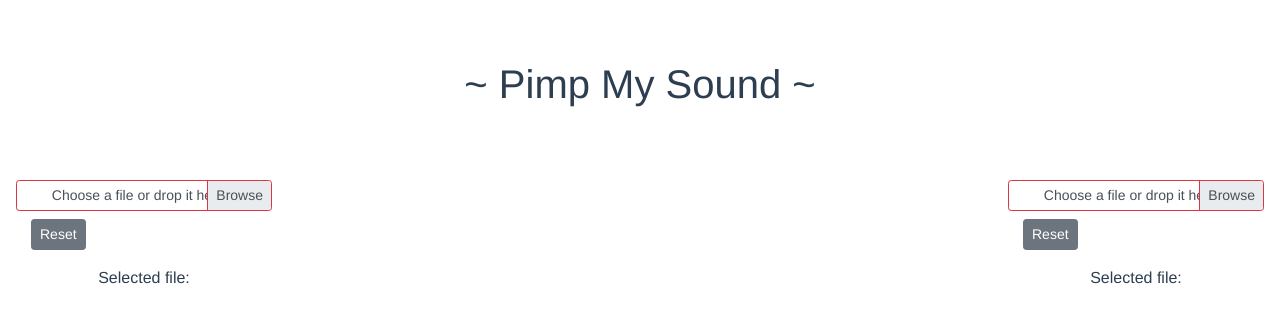
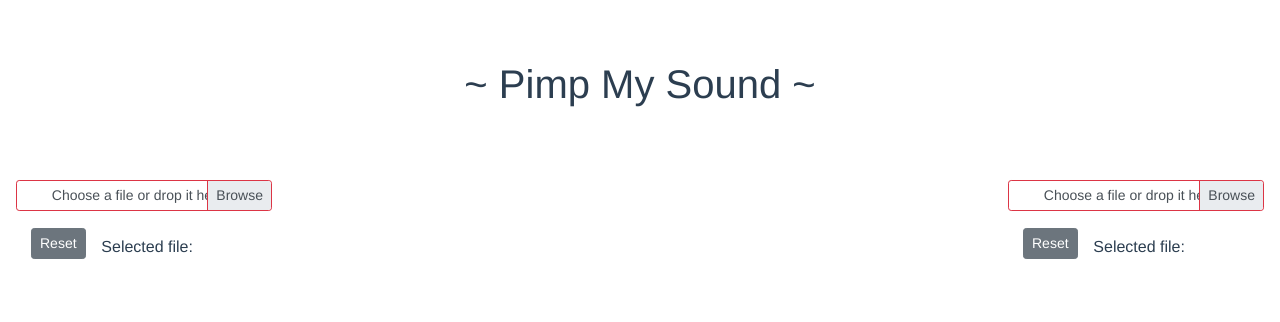
Before and after one commit to aimazeme/PimpMySound, a Vue app: page / in a window 1280 px wide. Shown: the top 322 px of the page. Built offline with nearby package versions, Linux system fonts and the light colour scheme.

Commit message:
file input fix

```diff
--- a/src/App.vue
+++ b/src/App.vue
@@ -12,21 +12,25 @@
           id="file-small" size="sm"
           accept=".wav, .mp3"
           v-model="file"
-          ref="file-input"
+          ref="file-input-l"
           :state="Boolean(file)"
           placeholder="Choose a file or drop it here..."
           drop-placeholder="Drop file here...">
         </b-form-file>
 
+        <b-form inline>
         <b-col lg="4" class="pb-2">
           <b-button
             size="sm"
-            @click="clearFiles()"
+            @click="clearLeftFiles()"
             class="mr-2">Reset
           </b-button>
         </b-col>
 
-        <p class="mt-2">Selected file: {{file ? file.name : ''}}</p>
+        <p class="mt-3">Selected file: {{file ? file.name : ''}}</p>
+
+        </b-form>
+
 
       </b-form-group>
     </div>
@@ -39,22 +43,24 @@
           class="mb-2"
           id="file-small" size="sm"
           accept=".wav, .mp3"
-          v-model="file"
-          ref="file-input"
-          :state="Boolean(file)"
+          v-model="file2"
+          ref="file-input-r"
+          :state="Boolean(file2)"
           placeholder="Choose a file or drop it here..."
           drop-placeholder="Drop file here...">
         </b-form-file>
 
-        <b-col lg="4" class="pb-2">
+        <b-form inline>
+          <b-col lg="4" class="pb-2">
           <b-button
             size="sm"
-            @click="clearFiles()"
+            @click="clearRightFiles()"
             class="mr-2">Reset
           </b-button>
         </b-col>
 
-        <p class="mt-2">Selected file: {{file ? file.name : ''}}</p>
+        <p class="mt-3">Selected file: {{file2 ? file2.name : ''}}</p>
+        </b-form>
 
 
       </b-form-group>
@@ -76,12 +82,16 @@ export default {
   data() {
     return {
       file: null,
+      file2: null
     }
   },
 
   methods: {
-    clearFiles() {
-      this.$refs['file-input'].reset()
+    clearLeftFiles() {
+      this.$refs['file-input-l'].reset()
+    },
+    clearRightFiles() {
+      this.$refs['file-input-r'].reset()
     }
   }
 }
```
